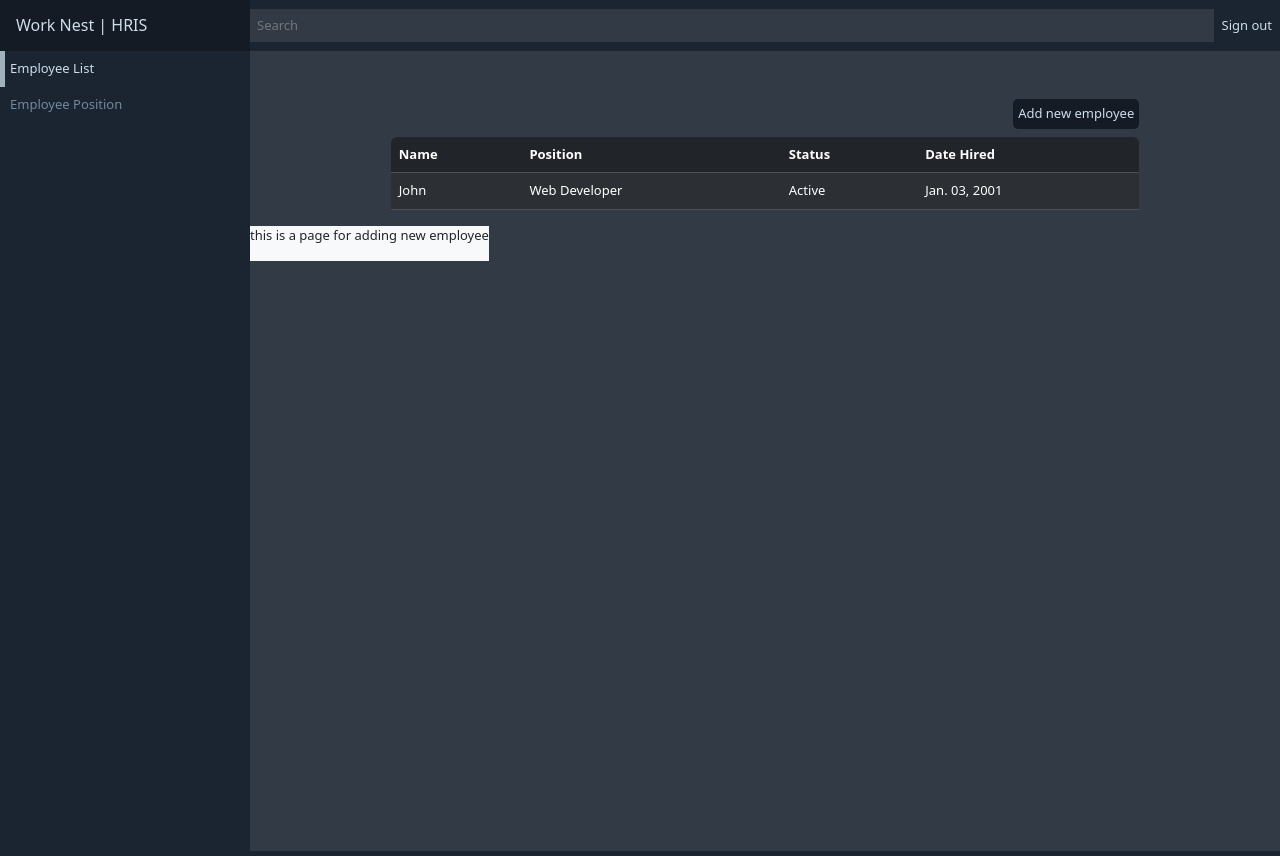
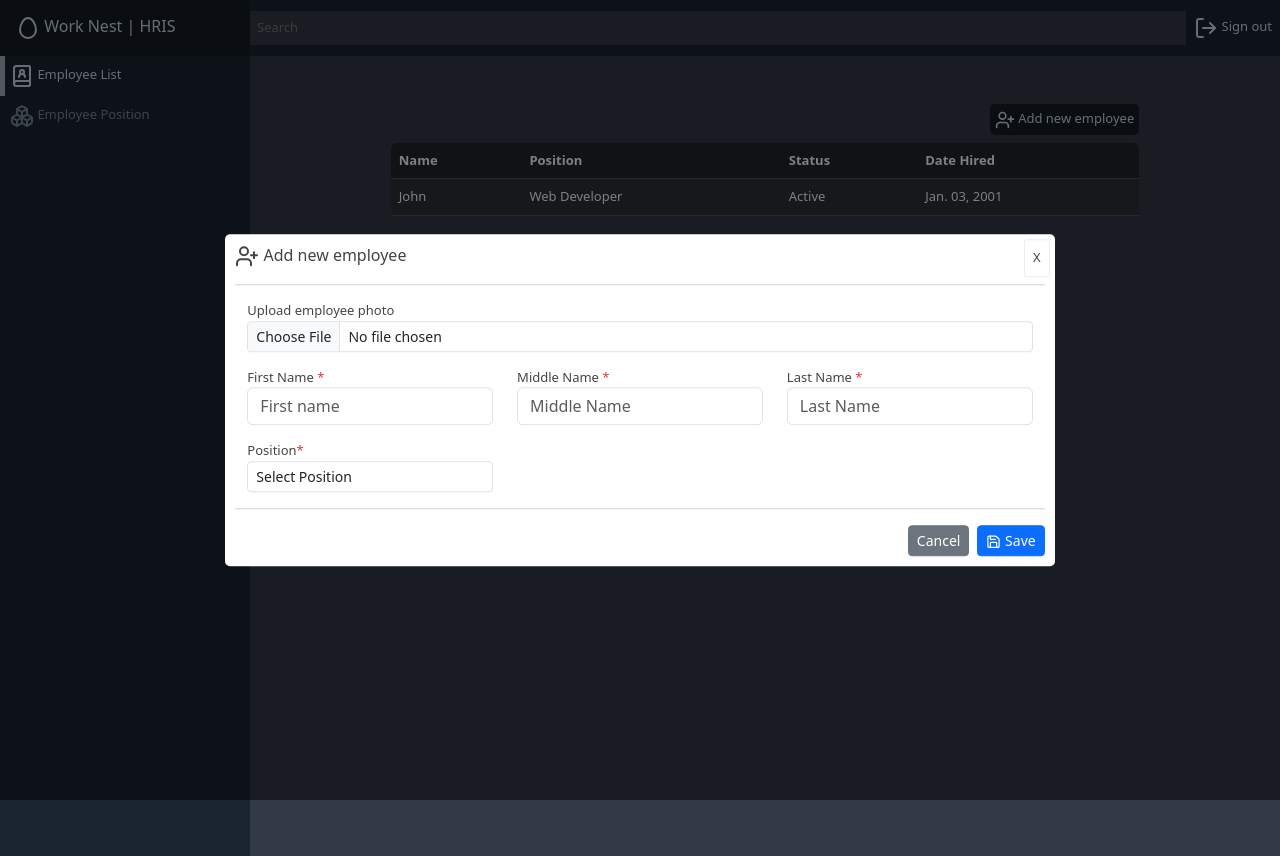
Before and after one commit to misonnnnn/ERP-UI, a Next.js app: page /hris/employee in a window 1280 px wide. Both pictures are taken after a click on the button "Add new employee". Built offline with nearby package versions, Linux system fonts and the light colour scheme.

Commit message:
HRIS employee list module

```diff
--- a/app/components/AddNewEmployee.jsx
+++ b/app/components/AddNewEmployee.jsx
@@ -1,7 +1,59 @@
+import { Save, UserPlus } from "lucide-react"
+
 export default function AddNewEmployee(){
     return (
         <>
-            <p>this is a page for adding new employee</p>
+            <div>
+                <h6><UserPlus /> Add new employee</h6>
+                <hr />
+
+                <div className="row m-0 mt-3">
+                    <div className="col-lg-12">
+                        <div>
+                            <label htmlFor="">Upload employee photo</label>
+                            <input type="file"  className="form-control form-control-sm"/>
+                        </div>
+                    </div>
+
+                    <div className="col-lg-4 mt-3" >
+                        <div>
+                            <label htmlFor="">First Name <span className="text-danger">*</span></label>
+                            <input type="text" className="form-control form-control shadow-none" placeholder="First name" />
+                        </div>
+                    </div>
+                    <div className="col-lg-4 mt-3">
+                        <div>
+                            <label htmlFor="">Middle Name <span className="text-danger">*</span></label>
+                            <input type="text" className="form-control form-control shadow-none" placeholder="Middle Name" />
+                        </div>
+                    </div>
+                    <div className="col-lg-4 mt-3">
+                        <div>
+                            <label htmlFor="">Last Name <span className="text-danger">*</span></label>
+                            <input type="text" className="form-control form-control shadow-none" placeholder="Last Name" />
+                        </div>
+                    </div>
+
+                    <div className="col-lg-4 mt-3">
+                        <div>
+                            <label htmlFor="">Position<span className="text-danger">*</span></label>
+                            <select name="" id="" className="form-control form-control-sm shadow-none">
+                                <option value="" selected disabled>Select Position</option>
+                            </select>
+                        </div>
+                    </div>
+
+                </div>
+
+                <hr />
+
+                <div className="d-flex justify-content-end">
+                    <div className="d-flex">
+                        <button className="btn btn-sm btn-secondary me-2">Cancel</button>
+                        <button className="btn btn-sm btn-primary"><Save size={15} strokeWidth={2} /> Save</button>
+                    </div>
+                </div>
+            </div>
         </>
     )
 }
--- a/app/components/EmployeeList.jsx
+++ b/app/components/EmployeeList.jsx
@@ -1,9 +1,19 @@
 import Link from "next/link"
-import { useState } from "react"
+import { useEffect, useState } from "react"
 import AddNewEmployee from "./AddNewEmployee";
+import "../css/modal.css"
+import { UserPlus } from "lucide-react";
 
 export default function EmployeeList(){
     const [ addNewEmployeeModal, showAddNewEmployeeModal ] = useState(false);
+
+    useEffect(()=>{
+        if(addNewEmployeeModal){
+            document.body.style.overflow = "hidden";
+        }else{
+            document.body.style.overflow = "";
+        }
+    }, [addNewEmployeeModal])
 
     return (
         <>
@@ -11,7 +21,7 @@ export default function EmployeeList(){
                 <div className="row w-100">
                     <div className="col-lg-9 mx-auto">
                         <div className="d-flex justify-content-end mt-5">
-                            <button className="btn1" onClick={()=>showAddNewEmployeeModal(true)}>Add new employee</button>
+                            <button className="btn1" onClick={()=>showAddNewEmployeeModal(true)}><UserPlus size={20} /> Add new employee</button>
                         </div>
                         <div className="rounded overflow-hidden mt-2">
                             <table class="table table-dark table-striped">
@@ -37,12 +47,21 @@ export default function EmployeeList(){
                 </div>
             </div>
 
-
             {
                 addNewEmployeeModal ?
-                <div className="position-absolute bg-light text-dark">
-                    <AddNewEmployee />
-                </div>
+                <>
+                    <div className="modal-background" onClick={ () => showAddNewEmployeeModal(false)}></div>
+                    <div className="modal-div">
+                        <div className="row m-0 w-100">
+                            <div className="col-lg-8 mx-auto ">
+                                <div className="modal-div-content">
+                                    <div className="modal-div-close" onClick={ () => showAddNewEmployeeModal(false)}> X </div>
+                                    <AddNewEmployee />
+                                </div>
+                            </div>
+                        </div>
+                    </div>
+                </>
 
                 : ''
             }
--- /dev/null
+++ b/app/css/modal.css
@@ -0,0 +1,60 @@
+.modal-background{
+    background:rgba(0,0,0, .5);
+    position:fixed;
+    top:0%;
+    left: 0px;
+    height: 100%;
+    width: 100%;
+}
+
+.modal-div{
+    position:absolute;
+    width: 100%;
+    top: 50%;
+    left: 50%;
+    transform: translate(-50%, -50%);
+    border-radius: 5px;
+    animation: showmodalanimation .3s;
+}
+
+.modal-div-content{
+    padding:10px;
+    background: #fff;
+    color:#444;
+    border-radius: 5px;
+    position: relative;
+}
+
+.modal-div-close{
+    position: absolute;
+    right: 5px;
+    top:5px;
+    padding:8px;
+    border-radius: 3px;
+    border:solid .5px #ececec;
+    cursor: pointer;
+    transition:.3s;
+}
+.modal-div-close:hover{
+    border:solid .5px #181818;
+}
+
+@keyframes showmodalanimation {
+    0%{
+        top: 55%;
+    }
+    100%{
+        top: 50%;
+    }
+}
+
+@keyframes hidemodalanimation {
+    0%{
+        top: 50%;
+        opacity: 100%;
+    }
+    100%{
+        top: 60%;
+        opacity: 0%;
+    }
+}
--- a/app/hris/employee/page.jsx
+++ b/app/hris/employee/page.jsx
@@ -3,6 +3,7 @@ import DashboardItem from "../../components/DashboardItem"
 import "../../css/dashboard.css"
 import EmployeeList from "../../components/EmployeeList"
 import { useState } from "react"
+import { BookUser, Boxes, Egg, LogOut } from "lucide-react"
 
 export default function Employee(){
     const [activeMenu, setActiveMenu ] = useState('employee-list');
@@ -10,8 +11,8 @@ export default function Employee(){
     return(
         <>
             <div className="header-container">
-                <div className="company_header p-3">
-                    <h6 className="m-0">Work Nest | HRIS</h6>
+                <div className="company_header p-3 d-flex align-items-center">
+                    <h6 className="m-0 p-0"><Egg /> Work Nest | HRIS</h6>
                 </div>
 
                 <div className="search-wrapper">
@@ -19,7 +20,7 @@ export default function Employee(){
                 </div>
 
                 <div className="mx-2">
-                    <span>Sign out</span>
+                    <span><LogOut /> Sign out</span>
                 </div>
             </div>
 
@@ -27,12 +28,12 @@ export default function Employee(){
                 <div className="sideBarMenu">
                     <div className={`sideBarMenuList ${activeMenu == 'employee-list' ? 'active' : ''}`}>
                         <div onClick={()=> setActiveMenu('employee-list')}>
-                            Employee List
+                            <BookUser /> Employee List
                         </div>
                     </div>
                     <div className={`sideBarMenuList ${activeMenu == 'employee-position' ? 'active' : ''}`}>
                         <div onClick={()=> setActiveMenu('employee-position')}>
-                            Employee Position
+                            <Boxes /> Employee Position
                         </div>
                     </div>
                 </div>
--- a/app/layout.tsx
+++ b/app/layout.tsx
@@ -1,5 +1,6 @@
 import type { Metadata } from "next";
 import "./globals.css";
+import Script from "next/script";
 
 export const metadata: Metadata = {
   title: "ERP Sytem",
@@ -19,6 +20,10 @@ export default function RootLayout({
       <body
         className=''
       >
+        <Script
+          src="https://unpkg.com/micromodal/dist/micromodal.min.js"
+          strategy="afterInteractive"
+        />
         {children}
       </body>
     </html>
--- a/package.json
+++ b/package.json
@@ -11,6 +11,7 @@
   "dependencies": {
     "axios": "^1.13.2",
     "bootstrap": "^5.3.8",
+    "lucide-react": "^0.556.0",
     "next": "16.0.6",
     "react": "19.2.0",
     "react-dom": "19.2.0"
```
Also changed, not shown: app/globals.css (line endings or trailing spaces), 1 other file (tests, documents, lock files or other folders).
